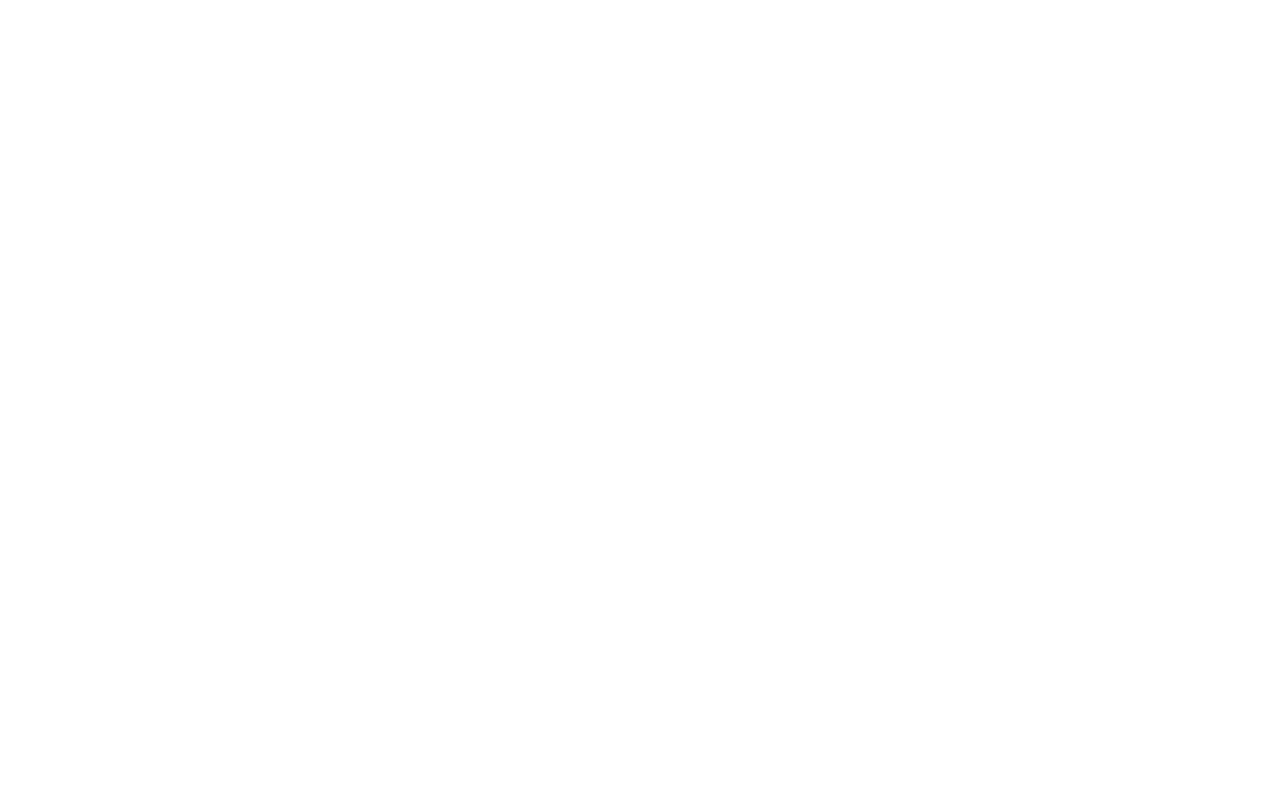
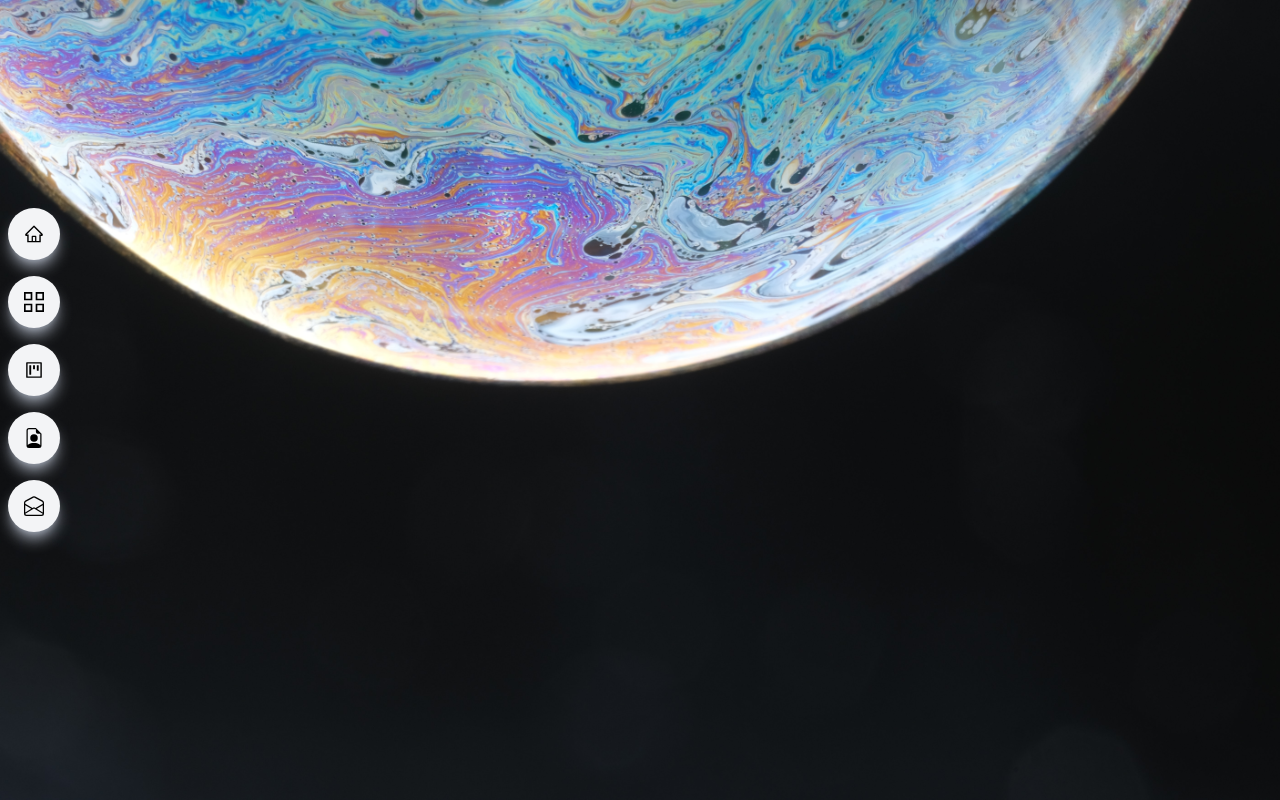
Before and after one commit to JYK33/Porfolio2.0, a React (Vite) app: page / in a window 1280 px wide. Built offline with nearby package versions, Linux system fonts and the light colour scheme.

Commit message:
getting the main page set up

```diff
--- a/src/App.jsx
+++ b/src/App.jsx
@@ -1,5 +1,7 @@
 import { useState } from 'react'
 import Sidenav from './components/Sidenav'
+import Main from './components/Main'
+
 
 function App() {
 
@@ -7,6 +9,7 @@
   return (
     <div>
       <Sidenav />
+      <Main/>
     </div>
   )
 }
--- a/src/components/Sidenav.jsx
+++ b/src/components/Sidenav.jsx
@@ -1,7 +1,7 @@
 import React, {useState} from 'react'
 import {AiOutlineMenu, AiOutlineHome, AiOutlineProject } from 'react-icons/ai';
 import {GrProjects} from 'react-icons/gr'
-import {BsPerson} from 'react-icons/bs'
+import {BsEnvelopeOpen, BsFileEarmarkPerson, BsFillMenuButtonWideFill} from 'react-icons/bs'
 
 const Sidenav = () => {
 
@@ -15,7 +15,7 @@
     return (
         <div>
             {/* check md:hiden if drop down menu dosent work */}
-            <AiOutlineMenu onClick={handleNav} className='absolute top-4 right-4 z-[99] md:hidden' />
+            <AiOutlineMenu onClick={handleNav} className='absolute top-4 right-4 z-[99] md:hidden rounded-sm shadow-lg bg-gray-100 shadow-gray-400  cursor-pointer hover:scale-110 ease-in duration-300' />
             {
                 nav ? (
                     // can chage the color of the back round here
@@ -28,34 +28,64 @@
                         </a>
 
                         {/* for work */}
-                        <a href="#main" className='w-[75%] flex justify-center items-center rounded-full shadow-lg bg-gray-100 shadow-gray-400 m-2 p-4 cursor-pointer hover:scale-110 ease-in duration-200'>
+                        <a href="#work" className='w-[75%] flex justify-center items-center rounded-full shadow-lg bg-gray-100 shadow-gray-400 m-2 p-4 cursor-pointer hover:scale-110 ease-in duration-200'>
                             <GrProjects size={20}/>
                             <span className='pl-4'>Work</span>
                         </a>
 
                         {/* for projects */}
-                        <a href="#main" className='w-[75%] flex justify-center items-center rounded-full shadow-lg bg-gray-100 shadow-gray-400 m-2 p-4 cursor-pointer hover:scale-110 ease-in duration-200'>
+                        <a href="#projects" className='w-[75%] flex justify-center items-center rounded-full shadow-lg bg-gray-100 shadow-gray-400 m-2 p-4 cursor-pointer hover:scale-110 ease-in duration-200'>
                             <AiOutlineProject size={20}/>
                             <span className='pl-4'>Projects</span>
                         </a>
 
                         {/* for resume */}
                         <a href="#main" className='w-[75%] flex justify-center items-center rounded-full shadow-lg bg-gray-100 shadow-gray-400 m-2 p-4 cursor-pointer hover:scale-110 ease-in duration-200'>
-                            <AiOutlineHome size={20}/>
+                            <BsFileEarmarkPerson size={20}/>
                             <span className='pl-4'>Resume</span>
                         </a>
 
                         {/* for contact */}
-                        <a href="#main" className='w-[75%] flex justify-center items-center rounded-full shadow-lg bg-gray-100 shadow-gray-400 m-2 p-4 cursor-pointer hover:scale-110 ease-in duration-200'>
-                            <BsPerson size={20}/>
+                        <a href="#contact" className='w-[75%] flex justify-center items-center rounded-full shadow-lg bg-gray-100 shadow-gray-400 m-2 p-4 cursor-pointer hover:scale-110 ease-in duration-200'>
+                            <BsEnvelopeOpen size={20}/>
                             <span className='pl-4'>Contact</span>
                         </a>
                     </div>
                 )
                 : (
-                    <div></div>
+                    ''
                 )
             }
+            {/* side nav bar */}
+                <div className='md:block hidden fixed top-[25%] z-10'>
+                    <div className='flex flex-col'>
+
+                        {/*Style home button  */}
+                        <a href = '#main' className='rounded-full shadow-lg bg-gray-100 shadow-gray-400 m-2 p-4 cursor-pointer hover:scale-110 ease-in duration-300'>
+                            <AiOutlineHome size={20}/>
+                        </a>
+
+                        {/* style work button */}
+                        <a href = '#work' className='rounded-full shadow-lg bg-gray-100 shadow-gray-400 m-2 p-4 cursor-pointer hover:scale-110 ease-in duration-300'>
+                            <GrProjects size={20}/>
+                        </a>
+
+                        {/* style projects button */}
+                        <a href = '#projects' className='rounded-full shadow-lg bg-gray-100 shadow-gray-400 m-2 p-4 cursor-pointer hover:scale-110 ease-in duration-300'>
+                            <AiOutlineProject size={20}/>
+                        </a>
+
+                        {/* style resume button */}
+                        <a href = '#main' className='rounded-full shadow-lg bg-gray-100 shadow-gray-400 m-2 p-4 cursor-pointer hover:scale-110 ease-in duration-300'>
+                            <BsFileEarmarkPerson size={20}/>
+                        </a>
+
+                        {/* style contact button */}
+                        <a href = '#contact' className='rounded-full shadow-lg bg-gray-100 shadow-gray-400 m-2 p-4 cursor-pointer hover:scale-110 ease-in duration-300'>
+                            <BsEnvelopeOpen size={20}/>
+                        </a>
+                    </div>
+                </div>
         </div>
     );
 };
--- /dev/null
+++ b/src/components/main.jsx
@@ -0,0 +1,12 @@
+import React from 'react';
+import MainImg from '../assets/space.jpg';
+
+const Main = () => {
+    return (
+        <div id='main'>
+            <img className="w-full h-screen object-cover object-left scale-x-[-1]" src={MainImg} alt="main-page-img" />
+        </div>
+    )
+}
+
+export default Main
```
Also changed, not shown: src/assets/space.jpg (added).
